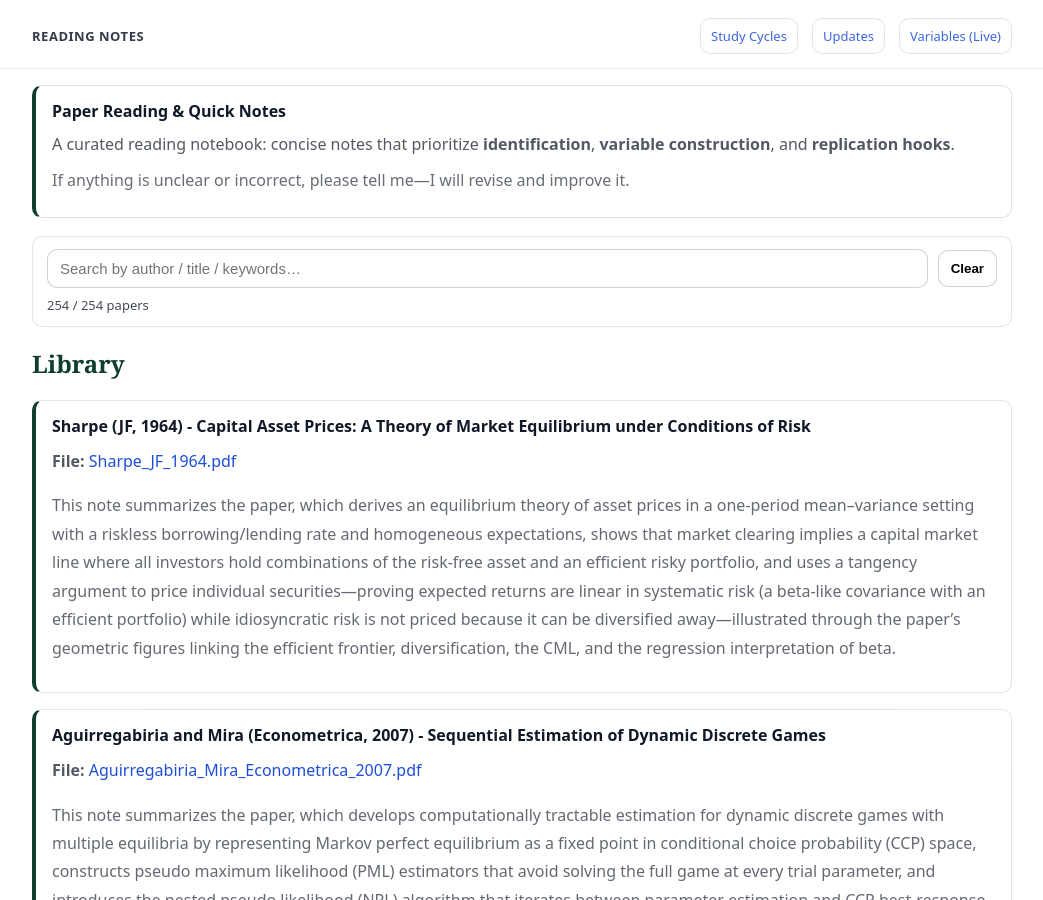
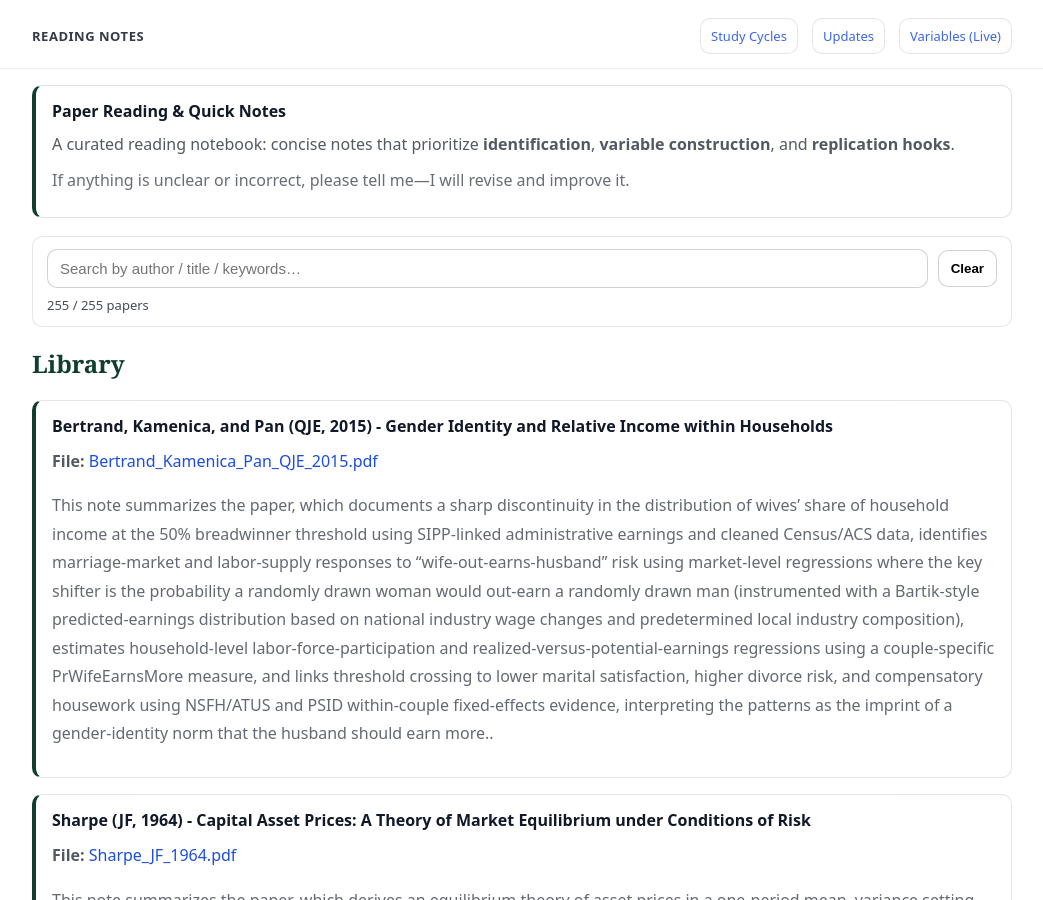
Before and after one commit to yaxinzn/study-archive, a Jekyll site: the page built from reading/index.md, in a window 1280 px wide and 900 px high. Shown: the whole window, without its empty margins (118-1161 px from the left). Built offline with Jekyll 4.4.1, drawn with Linux system fonts in a browser that asks for light colours.

Commit message:
Reading: add/update Bertrand_Kamenica_Pan_QJE_2015.pdf

```diff
--- a/_data/reading.yml
+++ b/_data/reading.yml
@@ -1,3 +1,7 @@
+- title: "Bertrand, Kamenica, and Pan (QJE, 2015) - Gender Identity and Relative Income within Households"
+  file: "Bertrand_Kamenica_Pan_QJE_2015.pdf"
+  desc: "This note summarizes the paper, which documents a sharp discontinuity in the distribution of wives’ share of household income at the 50% breadwinner threshold using SIPP-linked administrative earnings and cleaned Census/ACS data, identifies marriage-market and labor-supply responses to “wife-out-earns-husband” risk using market-level regressions where the key shifter is the probability a randomly drawn woman would out-earn a randomly drawn man (instrumented with a Bartik-style predicted-earnings distribution based on national industry wage changes and predetermined local industry composition), estimates household-level labor-force-participation and realized-versus-potential-earnings regressions using a couple-specific PrWifeEarnsMore measure, and links threshold crossing to lower marital satisfaction, higher divorce risk, and compensatory housework using NSFH/ATUS and PSID within-couple fixed-effects evidence, interpreting the patterns as the imprint of a gender-identity norm that the husband should earn more.."
+
 - title: "Sharpe (JF, 1964) - Capital Asset Prices: A Theory of Market Equilibrium under Conditions of Risk"
   file: "Sharpe_JF_1964.pdf"
   desc: "This note summarizes the paper, which derives an equilibrium theory of asset prices in a one-period mean–variance setting with a riskless borrowing/lending rate and homogeneous expectations, shows that market clearing implies a capital market line where all investors hold combinations of the risk-free asset and an efficient risky portfolio, and uses a tangency argument to price individual securities—proving expected returns are linear in systematic risk (a beta-like covariance with an efficient portfolio) while idiosyncratic risk is not priced because it can be diversified away—illustrated through the paper’s geometric figures linking the efficient frontier, diversification, the CML, and the regression interpretation of beta."
```
Also changed, not shown: 1 other file.
